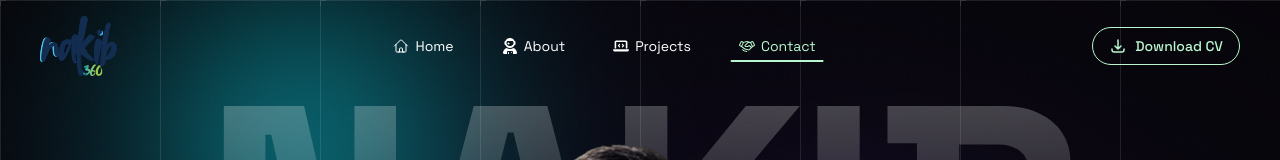
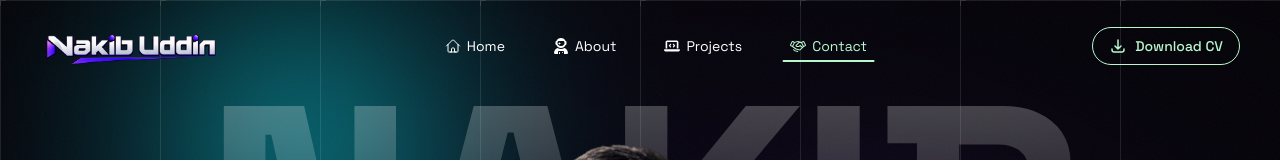
Before and after one commit to nakib360/my-animated-portfolio, a React (Vite) app: page /#home in a window 1280 px wide. Shown: the top 160 px of the page. Built offline with nearby package versions, Linux system fonts and the light colour scheme.

Commit message:
Update logo asset and refine Header component styles for improved layout

```diff
--- a/src/Common/Header.jsx/Header.jsx
+++ b/src/Common/Header.jsx/Header.jsx
@@ -5,7 +5,7 @@ import { HiOutlineHome } from "react-icons/hi2";
 import { FaUserAstronaut, FaLaptopCode } from "react-icons/fa6";
 import { PiHandshake } from "react-icons/pi";
 import { HiOutlineDownload } from "react-icons/hi";
-import logo from "../../assets/nakib360's logo.svg";
+import logo from "../../assets/nakib uddin modern logo.png";
 
 const rout = [
   { id: 1, name: "Home", path: "#home", icon: <HiOutlineHome /> },
@@ -119,11 +119,10 @@ const Header = () => {
           ease: [0.22, 1, 0.36, 1],
         }}
         className="
-          flex flex-col gap-4
-          px-4 py-4
-          sm:px-6
-          md:flex-row md:items-center md:justify-between
-          md:px-8
+          flex items-center justify-between
+          px-4 py-3
+          sm:px-6 sm:py-4
+          md:flex-row md:px-8
           lg:px-10
         "
       >
@@ -138,7 +137,7 @@ const Header = () => {
             delay: 0.05,
             ease: "easeOut",
           }}
-          className="z-10 whitespace-nowrap text-base font-bold sm:text-lg"
+          className="z-10 shrink-0 whitespace-nowrap text-base font-bold sm:text-lg"
         >
           <img
             className="h-12 sm:h-14 md:h-15"
@@ -217,9 +216,8 @@ const Header = () => {
             ease: "easeOut",
           }}
           className="
-            absolute right-4 top-4
             z-10
-            flex items-center justify-center
+            flex shrink-0 items-center justify-center
             gap-2
             rounded-full
             border border-green-200
@@ -229,12 +227,9 @@ const Header = () => {
             transition-all
             hover:bg-green-200
             hover:text-black
-            sm:right-6
-            md:static
-            md:px-4
+            sm:px-4
             md:py-2
             md:text-sm
-            lg:right-auto
           "
         >
           <HiOutlineDownload className="text-base sm:text-lg" />
```
Also changed, not shown: src/assets/nakib uddin modern logo.png (added).
